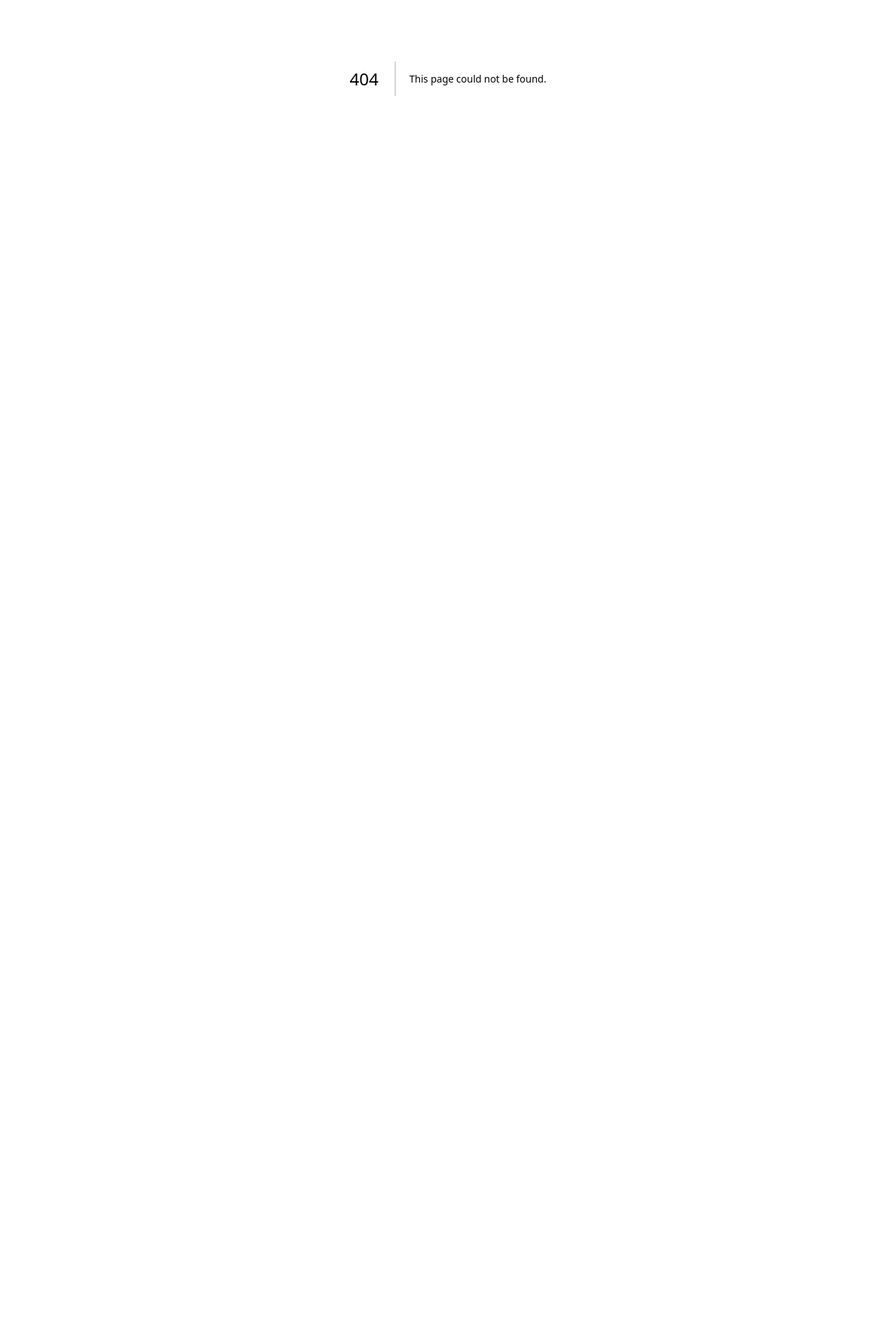
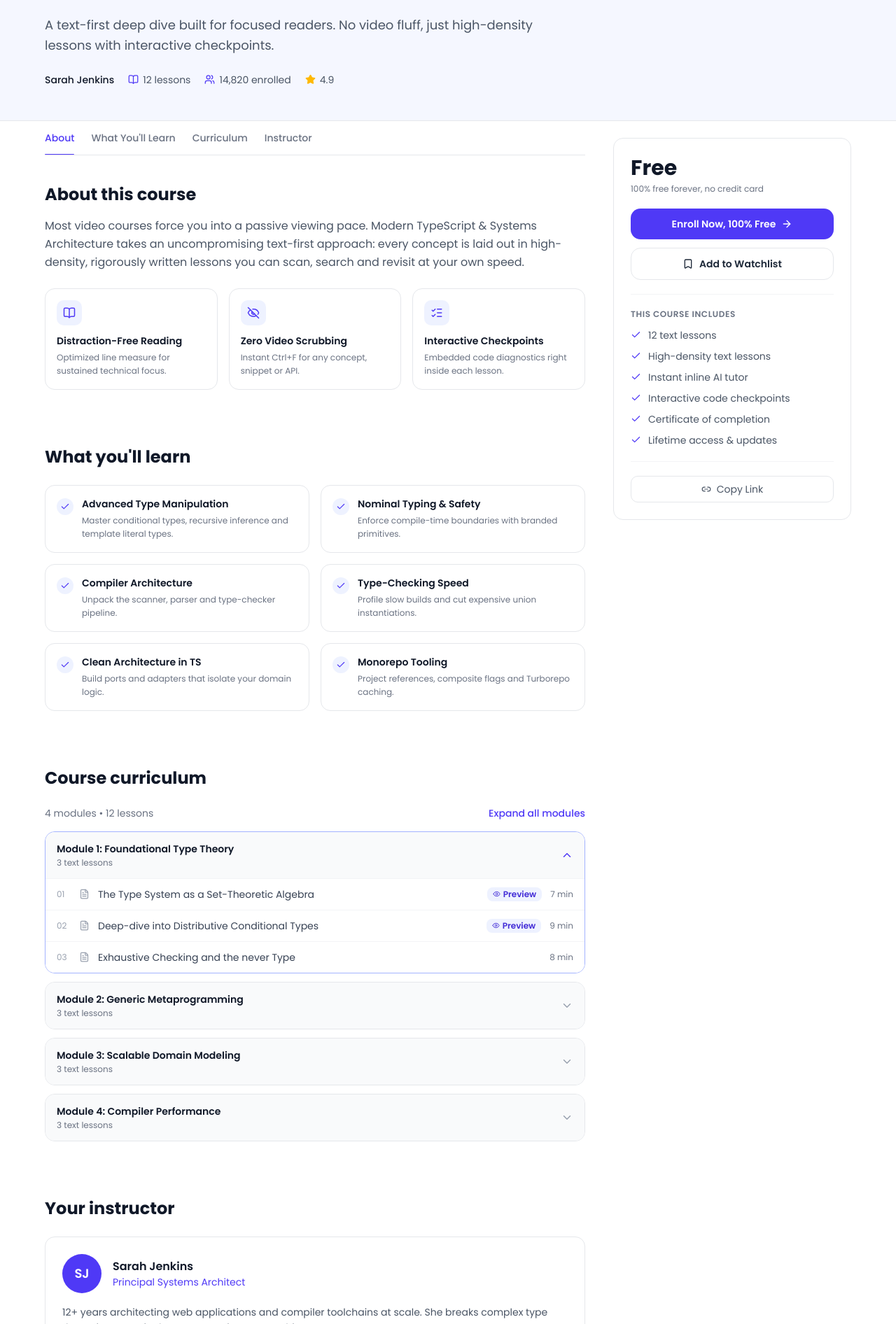
Before and after one commit to hammadgul-dev/coursey, a Next.js app: page /courses/1 in a window 1280 px wide. Before the commit this address had no page. Shown: the part 288-2180 px from the top of the page at 70% size. Before the commit the page ends 800 px from the top, so only its background shows below. Built offline with nearby package versions, Linux system fonts and the light colour scheme.

Commit message:
Add course detail page

```diff
--- /dev/null
+++ b/src/app/(main)/courses/[id]/page.tsx
@@ -0,0 +1,69 @@
+import {notFound} from "next/navigation"
+import {courses} from "../_data/courses"
+import {modules, totalLessons} from "../_data/courseDetail"
+import CourseHero from "../_components/CourseHero"
+import CourseTabs from "../_components/CourseTabs"
+import CourseAbout from "../_components/CourseAbout"
+import LearnGrid from "../_components/LearnGrid"
+import Curriculum from "../_components/Curriculum"
+import InstructorCard from "../_components/InstructorCard"
+import EnrollCard from "../_components/EnrollCard"
+import RelatedCourses from "../_components/RelatedCourses"
+import Reveal from "../_components/Reveal"
+
+let find = (id: string) => (courses as any[]).find((c) => String(c.id) === id)
+
+export async function generateMetadata({params}: any) {
+  let {id} = await params
+  let course = find(id)
+  return {title: course ? `${course.title} | Coursey` : "Course | Coursey"}
+}
+
+export default async function CourseDetailPage({params}: any) {
+  let {id} = await params
+  let course = find(id)
+  if (!course) notFound()
+
+  let related = (courses as any[]).filter((c) => c.id !== course.id).slice(0, 3)
+
+  return (
+    <main className="bg-white text-gray-800 dark:bg-gray-950 dark:text-gray-100">
+      <CourseHero course={course} lessons={totalLessons} />
+
+      <div className="mx-auto grid max-w-[1200px] gap-10 px-4 pb-12 sm:px-6 lg:grid-cols-[1fr_340px]">
+        <div className="min-w-0">
+          <CourseTabs />
+
+          <section id="about" className="scroll-mt-32 py-10">
+            <CourseAbout course={course} />
+          </section>
+
+          <section id="learn" className="scroll-mt-32 py-10">
+            <LearnGrid />
+          </section>
+
+          <section id="curriculum" className="scroll-mt-32 py-10">
+            <Reveal>
+              <h2 className="mb-6 text-2xl font-bold text-gray-900 dark:text-white">
+                Course curriculum
+              </h2>
+              <Curriculum modules={modules} />
+            </Reveal>
+          </section>
+
+          <section id="instructor" className="scroll-mt-32 py-10">
+            <InstructorCard />
+          </section>
+        </div>
+
+        <aside className="hidden lg:block">
+          <div className="sticky top-24 pt-6">
+            <EnrollCard lessons={totalLessons} />
+          </div>
+        </aside>
+      </div>
+
+      <RelatedCourses items={related} />
+    </main>
+  )
+}
```
